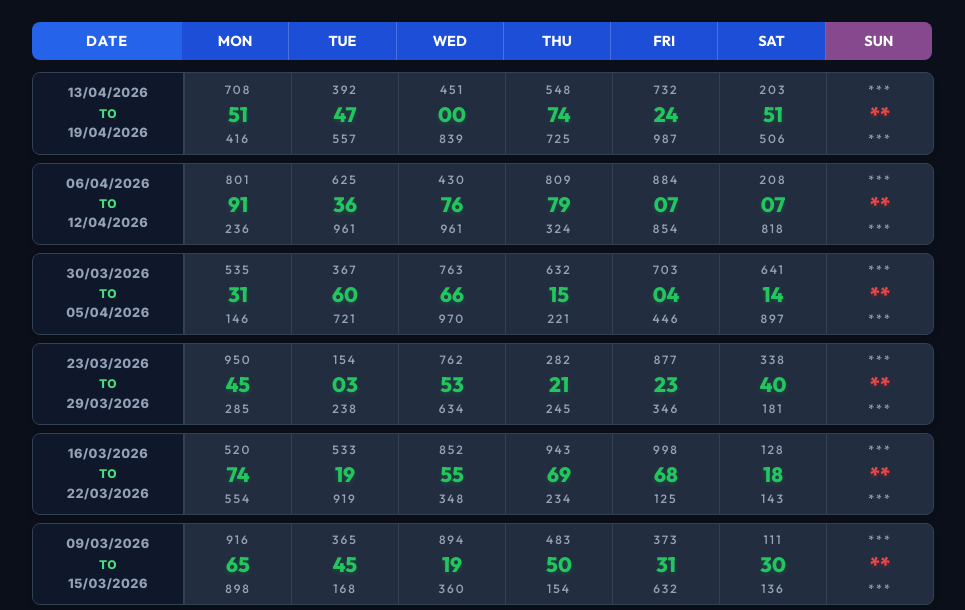
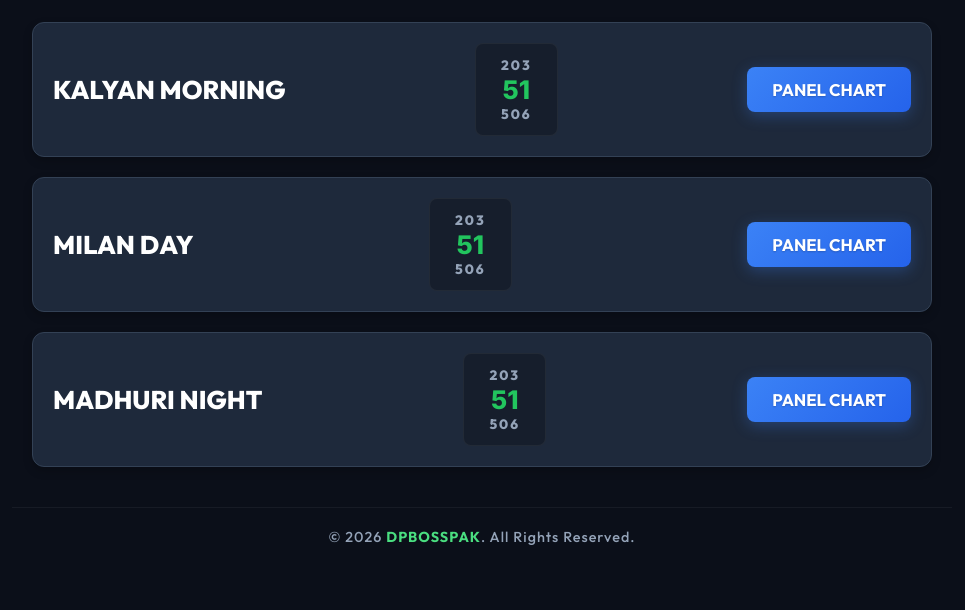
Before and after one commit to dpbosspak/dpbosspak.github.io, a plain HTML site: page index.html in a window 1280 px wide. Shown: the part 160-770 px from the top of the page, without its empty margins (158-1123 px from the left). Drawn offline with Linux system fonts and the light colour scheme.

Commit message:
Implement Single Page Architecture with Home Screen Cards

```diff
--- a/index.html
+++ b/index.html
@@ -49,12 +49,8 @@
         }
 
         @keyframes gradient-shine {
-            0% {
-                background-position: 0% center;
-            }
-            100% {
-                background-position: 200% center;
-            }
+            0% { background-position: 0% center; }
+            100% { background-position: 200% center; }
         }
 
         .container {
@@ -65,7 +61,88 @@
             gap: 8px;
         }
 
-        /* DPBoss Style Row */
+        /* --- HOME VIEW CARDS --- */
+        #home-view {
+            display: flex;
+            flex-direction: column;
+            gap: 20px;
+            width: 100%;
+        }
+
+        .market-card {
+            background: var(--row-bg);
+            border: 1px solid var(--border-color);
+            border-radius: 12px;
+            padding: 20px;
+            display: flex;
+            justify-content: space-between;
+            align-items: center;
+            box-shadow: 0 4px 10px rgba(0, 0, 0, 0.2);
+            transition: transform 0.2s;
+        }
+
+        .market-card:hover {
+            transform: translateY(-3px);
+            border-color: rgba(59, 130, 246, 0.4);
+            box-shadow: 0 8px 15px rgba(59, 130, 246, 0.1);
+        }
+
+        .market-title {
+            font-family: 'Outfit', sans-serif;
+            font-size: 1.6rem;
+            font-weight: 800;
+            color: #fff;
+            text-transform: uppercase;
+        }
+
+        .market-result {
+            display: flex;
+            flex-direction: column;
+            align-items: center;
+            font-size: 1.6rem;
+            font-weight: 800;
+            color: var(--accent-jodi);
+            background: rgba(0,0,0,0.25);
+            padding: 12px 25px;
+            border-radius: 8px;
+            border: 1px solid rgba(255,255,255,0.05);
+        }
+
+        .market-result-patti {
+            font-size: 0.85rem;
+            color: var(--text-muted);
+            letter-spacing: 2px;
+            font-family: 'Outfit', sans-serif;
+        }
+
+        .panel-btn, .back-btn {
+            background: linear-gradient(135deg, #3b82f6, #2563eb);
+            color: white;
+            border: none;
+            padding: 12px 25px;
+            border-radius: 8px;
+            font-family: 'Outfit', sans-serif;
+            font-weight: 700;
+            cursor: pointer;
+            text-transform: uppercase;
+            font-size: 1.05rem;
+            transition: all 0.2s;
+            box-shadow: 0 4px 15px rgba(59, 130, 246, 0.3);
+            text-shadow: 0 1px 2px rgba(0,0,0,0.2);
+        }
+
+        .panel-btn:hover, .back-btn:hover {
+            background: linear-gradient(135deg, #2563eb, #1d4ed8);
+            transform: translateY(-2px);
+            box-shadow: 0 6px 20px rgba(59, 130, 246, 0.5);
+        }
+
+        .back-btn {
+            margin-bottom: 20px;
+            align-self: flex-start;
+        }
+
+        /* --- DPBoss Style Row (PANEL VIEW) --- */
         .week-row {
             display: flex;
             width: 100%;
@@ -83,7 +160,6 @@
             border-color: rgba(59, 130, 246, 0.4);
         }
 
-        /* Left sidebar for date range */
         .date-sidebar {
             width: 130px;
             background: var(--sidebar-bg);
@@ -106,13 +182,8 @@
             font-size: 0.75rem;
         }
 
-        /* Right side container for 7 days */
-        .boxes-container {
-            display: flex;
-            flex-grow: 1;
-        }
+        .boxes-container { display: flex; flex-grow: 1; }
 
-        /* Individual day box holding the pattern */
         .day-box {
             display: flex;
             flex-direction: column;
@@ -124,15 +195,9 @@
             background: rgba(255, 255, 255, 0.02);
         }
 
-        .day-box:last-child {
-            border-right: none;
-        }
+        .day-box:last-child { border-right: none; }
+        .day-box:hover { background: rgba(255, 255, 255, 0.05); }
 
-        .day-box:hover {
-            background: rgba(255, 255, 255, 0.05);
-        }
-
-        /* Number components */
         .patti {
             font-size: 0.75rem;
             color: var(--text-muted);
@@ -196,13 +261,13 @@
         }
         .header-day-col:last-child { border-right: none; }
 
-        /* Simple scrollbar for aesthetic */
         ::-webkit-scrollbar { width: 8px; }
         ::-webkit-scrollbar-track { background: var(--bg-color); }
         ::-webkit-scrollbar-thumb { background: #374151; border-radius: 4px; }
         ::-webkit-scrollbar-thumb:hover { background: #4B5563; }
 
-        @media (max-width: 600px) {
+        @media (max-width: 700px) {
+            .market-card { flex-direction: column; gap: 15px; }
             .date-sidebar { width: 90px; font-size: 0.7rem; }
             .header-sidebar { width: 90px; font-size: 0.7rem; }
             .jodi { font-size: 1.1rem; }
@@ -235,7 +300,16 @@
 
     <h2 class="animated-title">DPBOSSPAK</h2>
 
-    <div class="container">
+    <!-- HOME VIEW (3 Cards) -->
+    <div id="home-view" class="container">
+        <!-- Cards will be injected via JS -->
+    </div>
+
+    <!-- PANEL VIEW -->
+    <div id="panel-view" class="container" style="display: none;">
+
+        <button class="back-btn" onclick="showHome()">← Back To Home</button>
+
         <!-- Day Table Headers -->
         <div class="header-row">
             <div class="header-sidebar">Date</div>
@@ -263,6 +337,19 @@
     <script src="data.js"></script>
 
     <script>
+        // 🔹 Navigation Functions
+        function showPanel() {
+            document.getElementById('home-view').style.display = 'none';
+            document.getElementById('panel-view').style.display = 'flex';
+            window.scrollTo(0, 0);
+        }
+
+        function showHome() {
+            document.getElementById('panel-view').style.display = 'none';
+            document.getElementById('home-view').style.display = 'flex';
+            window.scrollTo(0, 0);
+        }
+
         // 🔹 Fetch static pairs by Date
         function getStaticPairs(dateObj) {
             let y = dateObj.getFullYear();
@@ -270,13 +357,43 @@
             let d = String(dateObj.getDate()).padStart(2, '0');
             let dateStr = `${y}-${m}-${d}`;
 
-            // Retrieve from statically loaded data.js
             if (typeof staticData !== 'undefined' && staticData[dateStr]) {
                 return staticData[dateStr];
             }
+            return { first: "***", middle: "**", third: "***" };
+        }
 
-            // Fallback
-            return { first: "***", middle: "**", third: "***" };
+        // 🔹 Generate Home View Cards
+        function generateHomeCards() {
+            let container = document.getElementById("home-view");
+            let today = new Date();
+            let isSunday = (today.getDay() === 0);
+
+            let { first, middle, third } = getStaticPairs(today);
+
+            // If it's closed today
+            if (isSunday || first === "***") {
+                first = "***"; middle = "**"; third = "***";
+            }
+
+            let markets = ["KALYAN MORNING", "MILAN DAY", "MADHURI NIGHT"];
+            let html = "";
+
+            markets.forEach(market => {
+                html += `
+                    <div class="market-card">
+                        <div class="market-title">${market}</div>
+                        <div class="market-result">
+                            <div class="market-result-patti">${first}</div>
+                            <div>${middle}</div>
+                            <div class="market-result-patti">${third}</div>
+                        </div>
+                        <button class="panel-btn" onclick="showPanel()">Panel Chart</button>
+                    </div>
+                `;
+            });
+
+            container.innerHTML = html;
         }
 
         // 🔹 Generate the weekly layout from Jan 1st to Today
@@ -287,11 +404,8 @@
             let today = new Date();
             let currentYear = today.getFullYear();
 
-            // Start from January 1st of the current year
             let startDate = new Date(currentYear, 0, 1);
-
-            // Align start date to the Monday of that week
-            let startDay = startDate.getDay(); // 0 is Sunday, 1 is Monday...
+            let startDay = startDate.getDay();
             let offsetToMonday = startDay === 0 ? -6 : 1 - startDay;
             startDate.setDate(startDate.getDate() + offsetToMonday);
 
@@ -299,7 +413,6 @@
             let currentDate = new Date(startDate);
 
             while (currentDate <= today) {
-                // Determine week start (Mon) and end (Sun)
                 let weekMon = new Date(currentDate);
                 let weekSun = new Date(currentDate);
                 weekSun.setDate(weekSun.getDate() + 6);
@@ -308,12 +421,10 @@
 
                 let boxesHtml = "";
 
-                // Traverse 7 days for the right side
                 for(let i = 0; i < 7; i++) {
                     let loopDate = new Date(currentDate);
                     loopDate.setDate(currentDate.getDate() + i);
 
-                    // If box is Out-of-bounds (before Jan 1 or strictly after today)
                     if (loopDate.getFullYear() < currentYear || loopDate > today) {
                         boxesHtml += `
                             <div class="day-box empty-day">
@@ -326,7 +437,6 @@
                         let isSunday = (loopDate.getDay() === 0);
 
                         if (isSunday) {
-                            // On Sunday, we don't show numbers
                             boxesHtml += `
                                 <div class="day-box empty-day">
                                     <div class="patti">***</div>
@@ -335,9 +445,7 @@
                                 </div>
                             `;
                         } else {
-                            // Inject static data so refresh doesn't change it
                             let { first, middle, third } = getStaticPairs(loopDate);
-
                             boxesHtml += `
                                 <div class="day-box">
                                     <div class="patti">${first}</div>
@@ -349,7 +457,6 @@
                     }
                 }
 
-                // Compile the row HTML
                 let weekRow = `
                     <div class="week-row">
                         <div class="date-sidebar">
@@ -363,19 +470,16 @@
                     </div>
                 `;
 
-                // Add newest on top
                 htmlChunks.unshift(weekRow);
-
-                // Move forward 1 week
                 currentDate.setDate(currentDate.getDate() + 7);
             }
 
             container.innerHTML = htmlChunks.join('');
         }
 
-        // Run
+        // Initialize App
+        generateHomeCards();
         generateYearToDate();
     </script>
-
 </body>
 </html>
```
